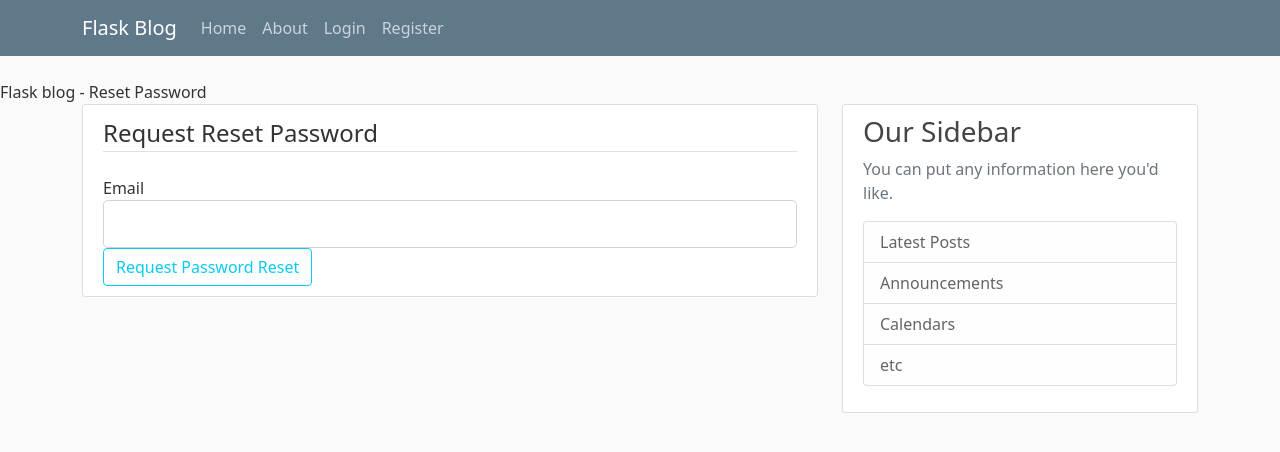
After one commit to adolfojara10/Flask-practice, a Flask app: page /reset_password in a window 1280 px wide. The commit adds this page. Shown: the top 452 px of the page. Run offline with Flask 2, Linux system fonts and the light colour scheme; some libraries are stand-ins or nearby versions.

Commit message:
Password reset

```diff
--- a/Clips-Flask-Vladi/practicar/forms.py
+++ b/Clips-Flask-Vladi/practicar/forms.py
@@ -71,3 +71,21 @@
     content = TextAreaField('Content', validators=[DataRequired()])
 
     submit = SubmitField('Post')
+
+
+class RequestResetForm(FlaskForm):
+    email = StringField('Email', validators=[DataRequired(), Email()])
+    submit = SubmitField('Request Password Reset')
+
+    def validate_email(self, email):
+        user = User.query.filter_by(email=email.data).first()
+        if user is None:
+            raise ValidationError('There is no account with that email')
+
+
+class ResetPasswordForm(FlaskForm):
+
+    password = PasswordField('Password', validators=[DataRequired()])
+    passwordConfirmation = PasswordField('Password Confirmation', validators=[DataRequired(), EqualTo('password')])
+
+    submit = SubmitField('Reset password')
--- a/Clips-Flask-Vladi/practicar/routes.py
+++ b/Clips-Flask-Vladi/practicar/routes.py
@@ -2,14 +2,16 @@
 from flask_bcrypt import check_password_hash
 from practicar.models import User, Post
 #to import the forms created in forms.py
-from practicar.forms import RegistrationForm, LoginForm, UpdateAccountForm, PostForm
-from practicar import app, bcrypt, db
+from practicar.forms import RegistrationForm, LoginForm, UpdateAccountForm, PostForm, RequestResetForm, ResetPasswordForm
+from practicar import app, bcrypt, db, mail
 from flask_login import login_user, current_user, logout_user, login_required
 
 import secrets
 import os
 #to resize image
 from PIL import Image
+
+from flask_mail import Message
 
 
 #para las rutas
@@ -190,3 +192,59 @@
     flash("Post deleted!!!", category="success")
 
     return redirect(url_for('indice'))
+
+
+def send_reset_email(user):
+    token = user.get_reset_token()
+
+    msg = Message('Password Reset Request',
+                  sender='noreply@demo.com',
+                  recipients=[user.email],)
+
+    msg.body = f'''
+To reset your password visit the following link:
+{url_for('reset_token', token=token, _external=True)}
+
+If you did not make this request, then ignore this email and no changes need to be done
+
+'''
+    mail.send(msg)
+
+@app.route("/reset_password", methods=['GET','POST'])
+def reset_request():
+    if current_user.is_authenticated:
+        return redirect(url_for('indice'))
+
+    form = RequestResetForm()
+
+    if form.validate_on_submit():
+        user = User.query.filter_by(email=form.email.data).first()
+        send_reset_email(user)
+        flash('An email has been sent with instructions to reset your password', category='info')
+        return redirect(url_for('login'))
+
+
+    return render_template('reset_request.html', title="Reset Password", form = form)
+
+
+@app.route("/reset_password/<token>", methods=['GET','POST'])
+def reset_token(token):
+    if current_user.is_authenticated:
+        return redirect(url_for('indice'))
+
+    user = User.verify_reset_token(token)
+
+    if user is None:
+        flash('invalid token', category="warning")
+        return redirect(url_for('reset_request'))
+
+    form = ResetPasswordForm()
+
+    if form.validate_on_submit():
+        hashed_pw = bcrypt.generate_password_hash(form.password.data).decode('utf-8')
+        user.password = hashed_pw
+        db.session.commit()
+        flash(f'Your password has been changed!',category='success')
+        return redirect(url_for('login'))
+
+    return render_template('reset_token.html', title="Reset Password", form = form)
--- a/Clips-Flask-Vladi/practicar/templates/login.html
+++ b/Clips-Flask-Vladi/practicar/templates/login.html
@@ -59,7 +59,7 @@
 
         <div class="border-top pt-3">
             <small class="text-muted ml-2">
-                <a href="#">Forgot password?</a>
+                <a href={{ url_for('reset_request') }}>Forgot password?</a>
             </small>
         </div>
 
--- a/Clips-Flask-Vladi/practicar/templates/post.html
+++ b/Clips-Flask-Vladi/practicar/templates/post.html
@@ -36,4 +36,5 @@
     </div>
   </div>
 </div>
+
 {% endblock content %}
--- /dev/null
+++ b/Clips-Flask-Vladi/practicar/templates/reset_request.html
@@ -0,0 +1,41 @@
+{% extends "layout.html" %}
+{% block content %}
+
+<div class="content-section">
+    <form method="POST" action="">
+        <!-- to get the tokens from the form passed in -->
+        {{ form.hidden_tag() }}
+        <fieldset class="form-group">
+            <legend class="border-bottom mb-4">Request Reset Password</legend>
+
+            <div class="form-group">
+                {{ form.email.label(class="form-control-label") }}
+
+                {% if form.email.errors %}
+                    {{ form.email(class="form-control form-control-lg is-invalid") }}
+
+                    <div class="invalid-feedback">
+                        {% for error in form.email.errors %}
+                            <span>{{ error }} </span>
+                        {% endfor %}
+                    </div>
+
+                {% else %}
+                      <!-- in case there are no errors -->
+                    {{ form.email(class="form-control form-control-lg") }}
+                {% endif %}
+
+            </div>
+
+
+        </fieldset>
+        <div class="form-group">
+            {{ form.submit(class="btn btn-outline-info") }}
+        </div>
+
+    </form>
+
+
+</div>
+
+{% endblock content %}
```
Also changed, not shown: Clips-Flask-Vladi/practicar/__init__.py (+12 -0 lines), Clips-Flask-Vladi/practicar/models.py (+19 -1 lines), Clips-Flask-Vladi/practicar/templates/reset_token.html (added, +60 -0 lines), Clips-Flask-Vladi/practicar/site.db. Lines whose indentation alone changed are shown as unchanged.
